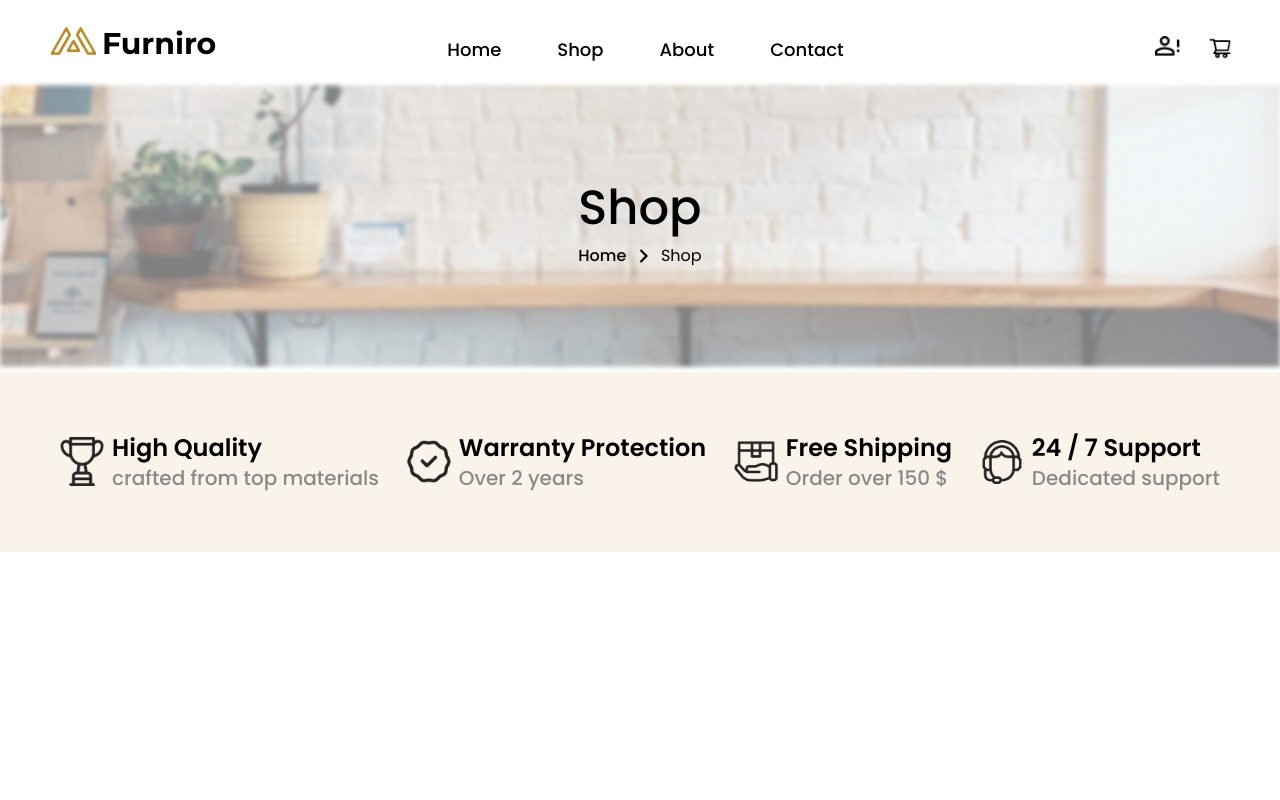
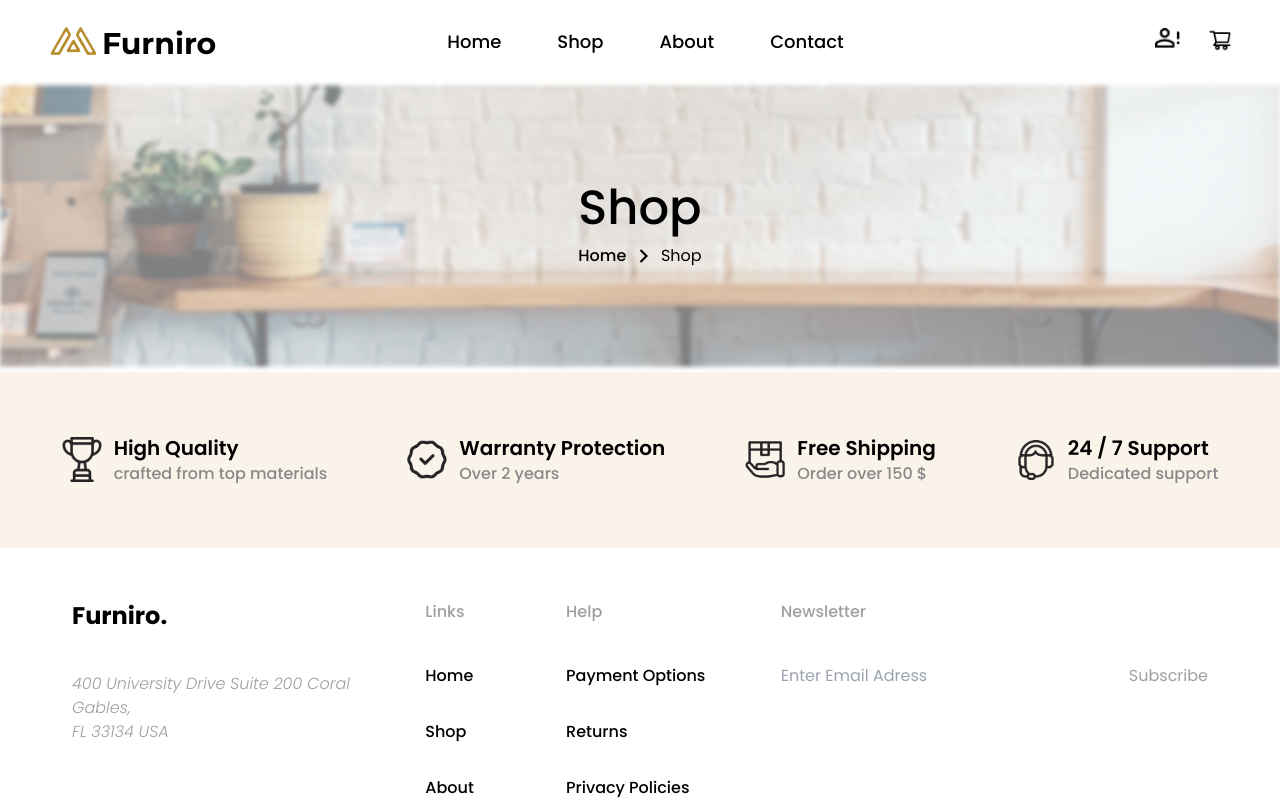
Before and after one commit to juliamenzss/furniroShop, a React (Vite) app: page / in a window 1280 px wide. Shown: the top 800 px of the page. Built offline with nearby package versions, Linux system fonts and the light colour scheme.

Commit message:
Feat: Inserindo footer

```diff
--- a/src/components/Footer.jsx
+++ b/src/components/Footer.jsx
@@ -1,11 +1,64 @@
 function Footer() {
-    return(
-        <footer>
-            <section>
+    return (
+      <footer>
+        <div className="flex items-start justify-between flex-wrap h-auto m-8 px-10 pt-5">
+        <section className="flex-col">
+          <h3 className="font-bold text-2xl pb-10">Furniro.</h3>
+          <address className="text-light-gray font-light">
+            400 University Drive Suite 200 Coral <br /> Gables,
+            <br />
+            FL 33134 USA
+          </address>
+        </section>
 
-            </section>
-        </footer>
-    )
+        <section className="font-medium">
+          <h4 className="text-light-gray pb-10 ">Links</h4>
+          <ul className="flex flex-col gap-8">
+            <li>
+              <a href="/"></a>Home
+            </li>
+            <li>
+              <a href="/"></a>Shop
+            </li>
+            <li>
+              <a href="/"></a>About
+            </li>
+            <li>
+              <a href="/"></a>Contact
+            </li>
+          </ul>
+        </section>
+
+        <section className="font-medium">
+          <h4 className="text-light-gray pb-10">Help</h4>
+          <ul className="flex flex-col gap-8">
+            <li>
+              <a href="/"></a>Payment Options
+            </li>
+            <li>
+              <a href="/"></a>Returns
+            </li>
+            <li>
+              <a href="/"></a>Privacy Policies
+            </li>
+          </ul>
+        </section>
+
+        <section className="text-light-gray">
+          <h4 className="font-medium pb-10">Newsletter</h4>
+          <form className="flex flex-wrap gap-8">
+            <input type="email" placeholder="Enter Email Adress" />
+            <button type="subit">Subscribe</button>
+          </form>
+        </section>
+        </div>
+
+        <section>
+          <div className="w-11/12 mx-auto border-t opacity-10 my-4"></div>
+          <p className="font-normal flex flex-wrap m-8 px-10 pt-5">2023 furnino. All rights reverved</p>
+        </section>
+      </footer>
+    );
 }
 
 export { Footer }
--- a/src/components/Menu.jsx
+++ b/src/components/Menu.jsx
@@ -4,14 +4,14 @@ import Profile from "./../assets/profile.png"
 
 function Menu() {
     return (
-        <header className="flex itens-center justify-between p-5 w-screen h-20 shadow-header ">
+        <header className="flex itens-center justify-between p-5 w-full h-20 shadow-header ">
             <div className="flex items-center justify-center space-x-1 ">
                 <img src={Logo} alt="Company logo" className="pl-7 "/>
-                <a href="/"><h1 className="font-montserrat font-bold text-3xl pt-2">Furniro</h1></a>
+                <a href="/"><h1 className="font-montserrat font-bold text-sm md:text-3xl pt-2">Furniro</h1></a>
             </div>
 
             <nav>
-                <ul className="flex itens-center justify-center p-4 space-x-14 font-medium text-lg pr-20">
+                <ul className="hidden md:flex itens-center justify-center p-2 space-x-14 font-medium text-lg pr-20">
                     <li><a href="/">Home</a></li>
                     <li><a href="/shop">Shop</a></li>
                     <li><a href="/about">About</a></li>
@@ -20,7 +20,7 @@ function Menu() {
             </nav>
 
             <nav>
-                <ul className="flex justify-between space-x-7 p-4 pr-7">
+                <ul className="flex flex-col md:flex-row justify-between space-x-7 p-2 pr-7">
                     <li><a href="/profile"><img src={Profile} alt="Cart button" className="h-5"/></a></li>
                     <li><a href="/cart"><img src={Cart} alt="Profile button" className="h-6" /></a></li>
                 </ul>
--- a/src/components/ServiceBar.jsx
+++ b/src/components/ServiceBar.jsx
@@ -5,34 +5,34 @@ import Support from "../assets/support.png";
 
 function ServiceBar() {
   return (
-    <section className="p-5 h-51 w-screen bg-light-pink">
-      <ul className="flex items-center justify-between m-10">
-        <li className="flex items-center space-x-2">
-          <img src={Quality} alt="Quality trophy" className="w-11 h-auto object-contain"/>
+    <section className="w-full h-44 bg-light-pink flex items-center justify-center">
+      <ul className="flex items-center justify-between gap-x-20">
+        <li className="flex items-center space-x-3">
+          <img src={Quality} alt="Quality trophy" className="w-10 h-auto object-contain"/>
           <div>
-            <h1 className="font-semibold text-2xl">High Quality</h1>
-            <p className="font-medium text-xl text-gray">crafted from top materials</p>
+            <h1 className="font-semibold text-xl">High Quality</h1>
+            <p className="font-medium text-base text-gray">crafted from top materials</p>
           </div>
         </li>
-        <li className="flex items-center space-x-2">
-          <img src={Protection} alt="Warranty protection" className="w-11 h-auto object-contain" />
+        <li className="flex items-center space-x-3">
+          <img src={Protection} alt="Warranty protection" className="w-10 h-auto object-contain" />
           <div>
-            <h1 className="font-semibold text-2xl">Warranty Protection</h1>
-            <p className="font-medium text-xl text-gray">Over 2 years</p>
+            <h1 className="font-semibold text-xl">Warranty Protection</h1>
+            <p className="font-medium text-base text-gray">Over 2 years</p>
           </div>
         </li>
-        <li className="flex items-center space-x-2">
-          <img src={Shipping} alt="Free shipping over $150" className="w-11 h-auto object-contain" />
+        <li className="flex items-center space-x-3">
+          <img src={Shipping} alt="Free shipping over $150" className="w-10 h-auto object-contain" />
           <div>
-            <h1 className="font-semibold text-2xl">Free Shipping</h1>
-            <p className="font-medium text-xl text-gray">Order over 150 $</p>
+            <h1 className="font-semibold text-xl">Free Shipping</h1>
+            <p className="font-medium text-base text-gray">Order over 150 $</p>
           </div>
         </li>
-        <li className="flex items-center space-x-2">
-          <img src={Support} alt="Dedicated support" className="w-11 h-auto object-contain" />
+        <li className="flex items-center space-x-3">
+          <img src={Support} alt="Dedicated support" className="w-10 h-auto object-contain" />
           <div>
-            <h1 className="font-semibold text-2xl">24 / 7 Support</h1>
-            <p className="font-medium text-xl text-gray">Dedicated support</p>
+            <h1 className="font-semibold text-xl">24 / 7 Support</h1>
+            <p className="font-medium text-base text-gray">Dedicated support</p>
           </div>
         </li>
       </ul>
--- a/src/index.css
+++ b/src/index.css
@@ -9,4 +9,5 @@
   margin: 0;
   padding: 0;
   font-family: "Poppins", sans-serif;
+
 }
```
